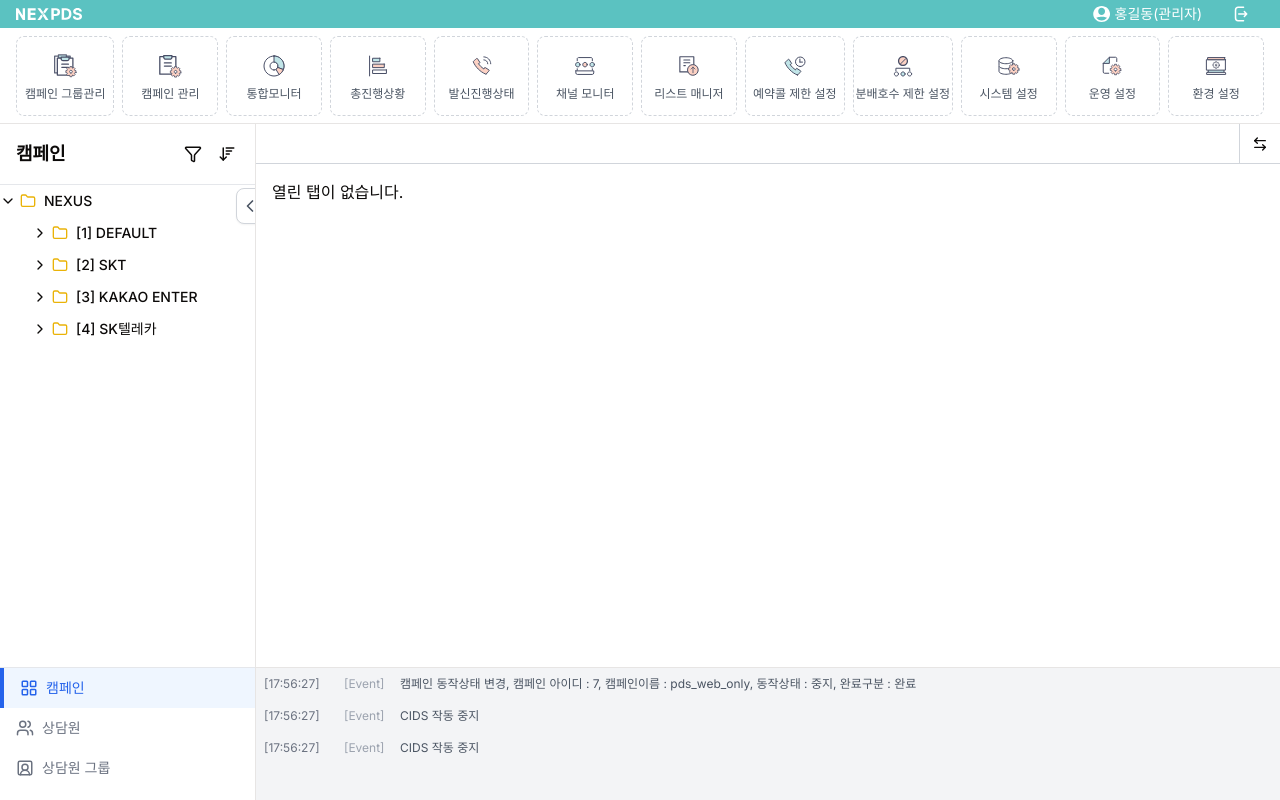
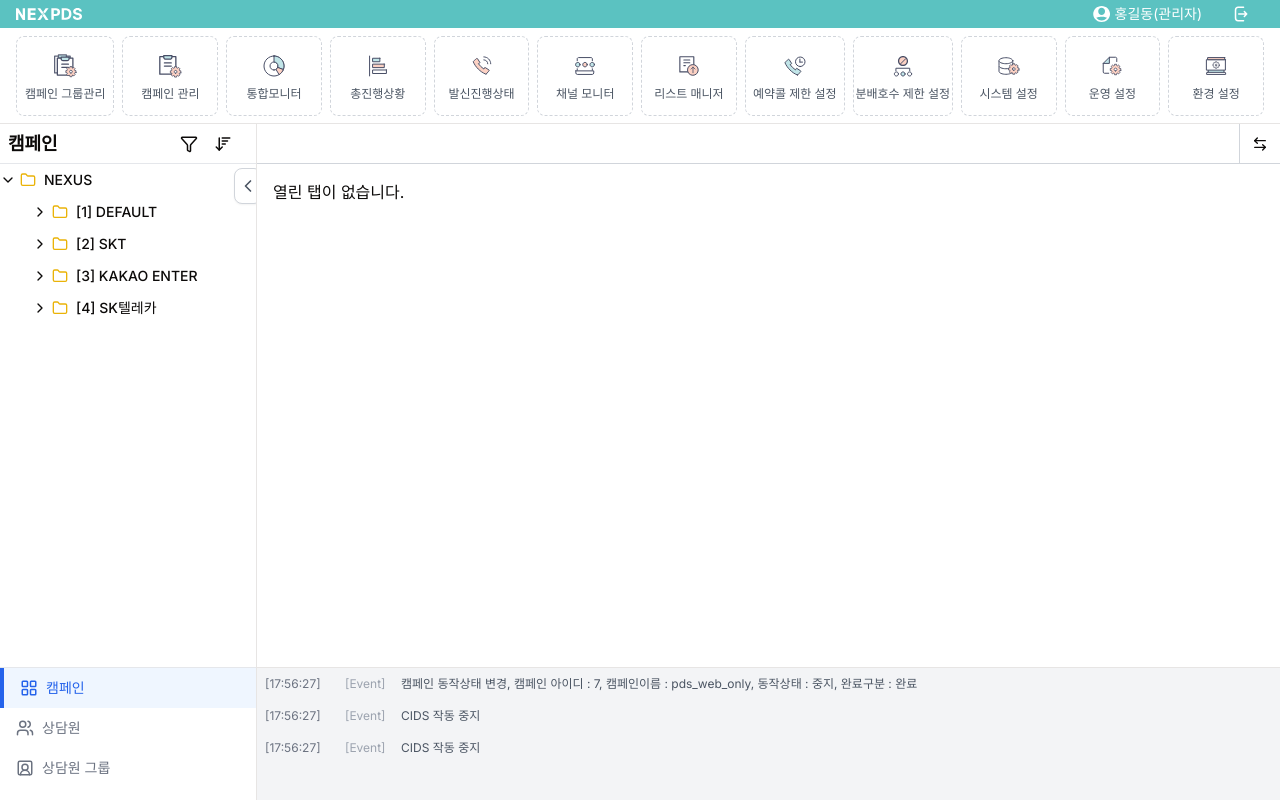
Before and after one commit to hyunsokstar/nexpds2, a Next.js app: page / in a window 1280 px wide. Built offline with nearby package versions, Linux system fonts and the light colour scheme.

Commit message:
사이드바 수정

```diff
--- a/src/store/useSidebarStore.ts
+++ b/src/store/useSidebarStore.ts
@@ -1,10 +1,12 @@
 // store/useSidebarStore.ts
-import { create } from 'zustand';
-import { persist } from 'zustand/middleware';
+"use client";
+
+import { create } from "zustand";
+import { persist } from "zustand/middleware";
 
 interface SidebarState {
-  isOpen: boolean;
-  width: number;
+  isOpen: boolean;         // 열림/닫힘 상태
+  width: number;           // 현재 너비
   toggleSidebar: () => void;
   setWidth: (width: number) => void;
 }
@@ -12,13 +14,13 @@ interface SidebarState {
 export const useSidebarStore = create<SidebarState>()(
   persist(
     (set) => ({
-      isOpen: true,
-      width: 256, // 기본 너비
+      isOpen: true,     // 기본: 열림
+      width: 256,       // 기본 너비
       toggleSidebar: () => set((state) => ({ isOpen: !state.isOpen })),
       setWidth: (width: number) => set({ width }),
     }),
     {
-      name: 'sidebar-storage',
+      name: "sidebar-storage",
     }
   )
 );
--- a/src/widgets/layout/index.tsx
+++ b/src/widgets/layout/index.tsx
@@ -1,267 +1,11 @@
-// "use client";
-
-// import { useState, useEffect } from "react";
-// import { usePathname } from "next/navigation";
-// import { Resizable } from "re-resizable";
-// import Header from "@/widgets/header";
-// import Sidebar from "@/widgets/sidebar";
-// import { TabContent } from "@/widgets/tabs/TabContent";
-// import { useMenuStore } from "@/store/tabStore";
-// import { TabBar } from "@/widgets/tabs/TabBar";
-// import {
-//   DndContext,
-//   DragEndEvent,
-//   DragOverlay,
-//   DragStartEvent,
-//   useSensor,
-//   useSensors,
-//   PointerSensor,
-//   DragOverEvent,
-// } from "@dnd-kit/core";
-// import CommonFooter from "../footer";
-
-// const SPLIT_WIDTH_KEY = "split-view-width";
-// const DEFAULT_SPLIT_WIDTH = 50;
-
-// interface AppLayoutProps {
-//   children: React.ReactNode;
-// }
-
-// const getSavedSplitWidth = () => {
-//   if (typeof window === "undefined") return DEFAULT_SPLIT_WIDTH;
-//   const saved = localStorage.getItem(SPLIT_WIDTH_KEY);
-//   return saved ? parseFloat(saved) : DEFAULT_SPLIT_WIDTH;
-// };
-
-// const saveSplitWidth = (width: number) => {
-//   localStorage.setItem(SPLIT_WIDTH_KEY, width.toString());
-// };
-
-// export function AppLayout({ children }: AppLayoutProps) {
-//   const pathname = usePathname();
-//   const isLoginPage = pathname === "/login";
-
-//   const {
-//     isSplit,
-//     leftTabs,
-//     rightTabs,
-//     moveTabToOtherSide,
-//     reorderTabs,
-//   } = useMenuStore();
-
-//   const [leftWidth, setLeftWidth] = useState(DEFAULT_SPLIT_WIDTH);
-//   const [isInitialized, setIsInitialized] = useState(false);
-//   const [activeId, setActiveId] = useState<string | null>(null);
-
-//   const sensors = useSensors(
-//     useSensor(PointerSensor, {
-//       activationConstraint: {
-//         distance: 8,
-//       },
-//     })
-//   );
-
-//   useEffect(() => {
-//     setLeftWidth(getSavedSplitWidth());
-//     setIsInitialized(true);
-//   }, []);
-
-//   if (isLoginPage) {
-//     return <>{children}</>;
-//   }
-
-//   const handleResize = (
-//     _e: MouseEvent | TouchEvent,
-//     _direction: "top" | "right" | "bottom" | "left" | "topRight" | "bottomRight" | "bottomLeft" | "topLeft",
-//     ref: HTMLElement
-//   ) => {
-//     const container = ref.parentElement;
-//     if (!container) return;
-
-//     const containerWidth = container.clientWidth;
-//     const newPercentage = (ref.clientWidth / containerWidth) * 100;
-//     const clampedPercentage = Math.min(Math.max(newPercentage, 30), 70);
-
-//     requestAnimationFrame(() => {
-//       setLeftWidth(clampedPercentage);
-//       saveSplitWidth(clampedPercentage);
-//     });
-//   };
-
-//   const handleDragStart = (event: DragStartEvent) => {
-//     setActiveId(event.active.id as string);
-//   };
-
-//   const handleDragOver = (event: DragOverEvent) => {
-//     const { active, over } = event;
-//     if (!over) return;
-//     const activeId = active.id.toString();
-//     const overId = over.id.toString();
-//     const [activePosition] = activeId.split("-");
-//     const [overPosition] = overId.split("-");
-
-//     if (activePosition !== overPosition) {
-//       event.active.data.current = {
-//         ...event.active.data.current,
-//         isOverOtherArea: true,
-//       };
-//     }
-//   };
-
-//   const handleDragEnd = (event: DragEndEvent) => {
-//     const { active, over } = event;
-//     setActiveId(null);
-
-//     if (!over) return;
-//     const activeId = active.id.toString();
-//     const overId = over.id.toString();
-//     const [activePosition, activeTabId] = activeId.split("-");
-//     const [overPosition, overTabId] = overId.split("-");
-
-//     if (activePosition !== overPosition) {
-//       moveTabToOtherSide(
-//         Number(activeTabId),
-//         activePosition as "left" | "right"
-//       );
-//     } else if (!overId.endsWith("-droppable")) {
-//       reorderTabs(
-//         Number(activeTabId),
-//         Number(overTabId),
-//         activePosition as "left" | "right"
-//       );
-//     }
-//   };
-
-//   const resizableProps = {
-//     minWidth: "30%",
-//     maxWidth: "70%",
-//     enable: { right: true },
-//     onResize: handleResize,
-//   };
-
-//   if (!isInitialized) {
-//     return (
-//       <div className="flex flex-col h-screen">
-//         <Header className="flex-shrink-0" />
-//         <div className="flex-1 min-h-0" />
-//         <CommonFooter />
-//       </div>
-//     );
-//   }
-
-//   const mainContent = (
-//     <DndContext
-//       sensors={sensors}
-//       onDragStart={handleDragStart}
-//       onDragOver={handleDragOver}
-//       onDragEnd={handleDragEnd}
-//     >
-//       {/* 상단 탭 바 영역 */}
-//       {isSplit ? (
-//         <div className="flex h-10 flex-shrink-0">
-//           <Resizable
-//             {...resizableProps}
-//             size={{ width: `${leftWidth}%`, height: "auto" }}
-//             className="border-r border-dashed border-red-400"
-//           >
-//             <div className="h-full">
-//               <TabBar position="left" />
-//             </div>
-//           </Resizable>
-//           <div
-//             className="border-l border-dashed border-blue-400 h-full"
-//             style={{
-//               width: `${100 - leftWidth}%`,
-//               transition: "width 0ms",
-//             }}
-//           >
-//             <TabBar position="right" />
-//           </div>
-//         </div>
-//       ) : (
-//         <div className="flex h-10 flex-shrink-0">
-//           <TabBar position="left" />
-//         </div>
-//       )}
-
-//       {/* 탭 콘텐츠 영역 */}
-//       {isSplit ? (
-//         <div className="flex flex-1 min-h-0">
-//           <Resizable
-//             {...resizableProps}
-//             size={{ width: `${leftWidth}%`, height: "auto" }}
-//             className="border-r border-dashed border-red-400"
-//           >
-//             <div className="h-full overflow-auto">
-//               <TabContent position="left" />
-//             </div>
-//           </Resizable>
-//           <div
-//             style={{
-//               width: `${100 - leftWidth}%`,
-//               transition: "width 0ms",
-//             }}
-//             className="border-l border-dashed border-blue-400"
-//           >
-//             <div className="h-full overflow-auto">
-//               <TabContent position="right" />
-//             </div>
-//           </div>
-//         </div>
-//       ) : (
-//         <div className="flex-1 min-h-0">
-//           <div className="h-full overflow-auto">
-//             <TabContent position="left" />
-//           </div>
-//         </div>
-//       )}
-
-//       <DragOverlay>
-//         {activeId ? (
-//           <div className="bg-white border border-dashed border-blue-400 px-2 py-1 rounded shadow-lg">
-//             {[...leftTabs, ...rightTabs].find(
-//               (tab) => `${tab.position}-${tab.id}` === activeId
-//             )?.title}
-//           </div>
-//         ) : null}
-//       </DragOverlay>
-//     </DndContext>
-//   );
-
-//   return (
-//     <div className="flex flex-col h-screen">
-//       {/* 헤더 */}
-//       <Header className="flex-shrink-0" />
-
-//       {/* 본문(사이드바 + 탭 컨텐츠) */}
-//       <div className="flex flex-1 min-h-0">
-//         <div className="w-64 flex-shrink-0 border-r overflow-auto">
-//           <Sidebar />
-//         </div>
-
-//         {/* 우측 메인 영역: 탭/분할 뷰 */}
-//         <div className="flex flex-col flex-1 min-h-0">
-//           {/* 탭 컨텐츠 */}
-//           <div className="flex flex-col flex-1 min-h-0">
-//             {mainContent}
-//           </div>
-
-//           {/* 푸터 */}
-//           <CommonFooter />
-//         </div>
-//       </div>
-//     </div>
-//   );
-// }
-
-// AppLayout.tsx
+// AppLayout.tsx (수정 버전)
 "use client";
 
 import { useState, useEffect } from "react";
 import { usePathname } from "next/navigation";
 import { Resizable } from "re-resizable";
 import Header from "@/widgets/header";
-import Sidebar from "@/widgets/sidebar";
+import Sidebar from "@/widgets/sidebar"; // ← 사이드바 컴포넌트 (내부에서 Resizable)
 import { TabContent } from "@/widgets/tabs/TabContent";
 import { useMenuStore } from "@/store/tabStore";
 import { TabBar } from "@/widgets/tabs/TabBar";
@@ -311,11 +55,7 @@ export function AppLayout({ children }: AppLayoutProps) {
   const [activeId, setActiveId] = useState<string | null>(null);
 
   const sensors = useSensors(
-    useSensor(PointerSensor, {
-      activationConstraint: {
-        distance: 8,
-      },
-    })
+    useSensor(PointerSensor, { activationConstraint: { distance: 8 } })
   );
 
   useEffect(() => {
@@ -329,7 +69,15 @@ export function AppLayout({ children }: AppLayoutProps) {
 
   const handleResize = (
     _e: MouseEvent | TouchEvent,
-    _direction: "top" | "right" | "bottom" | "left" | "topRight" | "bottomRight" | "bottomLeft" | "topLeft",
+    _direction:
+      | "top"
+      | "right"
+      | "bottom"
+      | "left"
+      | "topRight"
+      | "bottomRight"
+      | "bottomLeft"
+      | "topLeft",
     ref: HTMLElement
   ) => {
     const container = ref.parentElement;
@@ -406,6 +154,7 @@ export function AppLayout({ children }: AppLayoutProps) {
     );
   }
 
+  // 탭 메인 컨텐츠
   const mainContent = (
     <DndContext
       sensors={sensors}
@@ -492,18 +241,19 @@ export function AppLayout({ children }: AppLayoutProps) {
 
       {/* 본문(사이드바 + 탭 컨텐츠) */}
       <div className="flex flex-1 min-h-0">
-        <div className="w-64 flex-shrink-0 border-r overflow-hidden">
+        {/**
+         * ⭐ 여기서 w-64 제거!
+         * <div className="w-64 flex-shrink-0 ..." → <div className="flex-shrink-0 ...">
+         */}
+        <div className="flex-shrink-0 border-r overflow-hidden">
           <Sidebar />
         </div>
 
         {/* 우측 메인 영역: 탭/분할 뷰 */}
         <div className="flex flex-col flex-1 min-h-0">
-          {/* 탭 컨텐츠 */}
           <div className="flex flex-col flex-1 min-h-0">
             {mainContent}
           </div>
-
-          {/* 푸터 */}
           <CommonFooter />
         </div>
       </div>
--- a/src/widgets/sidebar/index.tsx
+++ b/src/widgets/sidebar/index.tsx
@@ -1,13 +1,13 @@
-// Sidebar.tsx
 "use client";
 
 import React, { useCallback, useState, useEffect } from "react";
 import { Resizable } from "re-resizable";
 import { useSidebarStore } from "@/store/useSidebarStore";
-import { debounce } from "lodash";
-import { SidebarHeader } from "./ui/SidebarHeader";
-import { TabContent } from "./ui/TabContent";
+import { debounce } from 'lodash';
+import { SidebarHeader } from './ui/SidebarHeader';
+import { TabContent } from './ui/TabContent';
 import { SidebarToggleButton } from "./ui/SidebarToggleButton";
+import { useSidebarTabStore } from "./model/store";
 import { SidebarTabs } from "./ui/SidebarTabs";
 
 export default function Sidebar() {
@@ -15,7 +15,6 @@ export default function Sidebar() {
   const toggleSidebar = useSidebarStore((state) => state.toggleSidebar);
   const [isResizing, setIsResizing] = useState(false);
   const [isInitialized, setIsInitialized] = useState(false);
-  const [resizeStartX, setResizeStartX] = useState(0);
 
   useEffect(() => {
     setIsInitialized(true);
@@ -28,30 +27,20 @@ export default function Sidebar() {
     []
   );
 
-  const handleResizeStart = useCallback((e: React.MouseEvent<HTMLElement> | React.TouchEvent<HTMLElement>) => {
+  const handleResizeStart = useCallback(() => {
     setIsResizing(true);
-    setResizeStartX('clientX' in e ? e.clientX : e.touches[0].clientX);
-    document.body.style.cursor = "ew-resize";
+    document.body.style.cursor = 'ew-resize';
   }, []);
 
-  const handleResize = useCallback(
-    (_: any, __: any, ref: HTMLElement) => {
+  const handleResize = useCallback((_: any, __: any, ref: HTMLElement) => {
     const newWidth = ref.clientWidth;
     debouncedSetWidth(newWidth);
-    },
-    [debouncedSetWidth]
-  );
+  }, [debouncedSetWidth]);
 
-  const handleResizeStop = useCallback((e: MouseEvent | TouchEvent) => {
+  const handleResizeStop = useCallback(() => {
     setIsResizing(false);
-    document.body.style.cursor = "default";
-
-    const clientX = 'clientX' in e ? e.clientX : e.touches[0].clientX;
-    const dragDistance = Math.abs(clientX - resizeStartX);
-    if (dragDistance < 5) {
-      toggleSidebar();
-    }
-  }, [resizeStartX, toggleSidebar]);
+    document.body.style.cursor = 'default';
+  }, []);
 
   if (!isInitialized) {
     return <div className="h-full opacity-0" />;
@@ -59,16 +48,17 @@ export default function Sidebar() {
 
   return (
     <div className="h-full flex flex-col">
+      <div className="flex-1 relative">
         <Resizable
           size={{
             width: isOpen ? width : 16,
-          height: "auto",
+            height: '100%',
           }}
           minWidth={16}
           maxWidth={480}
           enable={{
             top: false,
-          right: true,
+            right: isOpen,
             bottom: false,
             left: false,
             topRight: false,
@@ -78,55 +68,59 @@ export default function Sidebar() {
           }}
           handleStyles={{
             right: {
-            width: "12px",
-            right: "-6px",
-            cursor: "ew-resize",
-            height: "100%",
-            position: "absolute",
-            zIndex: 20,
-          },
+              width: '16px',
+              right: '-8px',
+              height: '100%',
+              position: 'absolute',
+              cursor: 'ew-resize',
+              zIndex: 50,
+            }
           }}
           onResizeStart={handleResizeStart}
           onResize={handleResize}
           onResizeStop={handleResizeStop}
-        className="bg-white flex-1 relative overflow-hidden"
+          className="bg-white h-full relative"
           style={{
-          transition: isResizing ? "none" : "width 300ms ease-in-out",
+            transition: isResizing ? 'none' : 'width 300ms ease-in-out',
           }}
         >
+          {/* 토글 버튼 */}
+          <div className="absolute -right-2 top-3 z-40">
             <SidebarToggleButton isOpen={isOpen} onClick={toggleSidebar} />
+          </div>
 
           <div
             className={`
               h-full flex flex-col
-            ${!isOpen && "w-0 overflow-hidden"}
-            ${isResizing ? "" : "transition-all duration-300 ease-in-out"}
+              ${!isOpen && 'w-0 overflow-hidden'}
+              ${isResizing ? '' : 'transition-all duration-300 ease-in-out'}
             `}
           >
-          {isOpen && (
-            <>
             <SidebarHeader />
             <div className="flex-1 overflow-hidden">
               <TabContent />
             </div>
-            </>
-          )}
           </div>
 
+          {/* 리사이즈 핸들 시각적 표시 */}
           <div
             className={`
-            absolute top-0 -right-px w-px h-full bg-gray-200
+              absolute top-0 -right-px w-px h-full bg-gray-200 z-30 pointer-events-none
               after:absolute after:inset-0 after:border-r after:border-dashed after:border-gray-300
             `}
+            style={{
+              transition: isResizing ? 'none' : 'all 300ms ease-in-out',
+            }}
           />
         </Resizable>
+      </div>
 
       {/* 하단 탭 메뉴 */}
       <div
         className={`
           bg-white flex-shrink-0
-          ${isResizing ? "" : "transition-all duration-300 ease-in-out"}
-          ${!isOpen ? "w-16" : ""}
+          ${isResizing ? '' : 'transition-all duration-300 ease-in-out'}
+          ${!isOpen ? 'w-16' : ''}
         `}
         style={{ width: isOpen ? width : 16 }}
       >
--- a/src/widgets/sidebar/ui/SidebarHeader.tsx
+++ b/src/widgets/sidebar/ui/SidebarHeader.tsx
@@ -9,7 +9,7 @@ export function SidebarHeader() {
   const activeTabLabel = SIDEBAR_TABS.find(tab => tab.id === activeTab)?.label;
 
   return (
-    <div className="p-4 border-b border-gray-200 flex justify-between items-center">
+    <div className="border-b border-gray-200 flex justify-between items-center h-10 pl-2 pr-5">
       <h2 className="text-lg font-semibold">{activeTabLabel}</h2>
       <div className="flex gap-2">
         <button className="p-1 hover:bg-gray-100 rounded">
--- a/src/widgets/sidebar/ui/SidebarToggleButton.tsx
+++ b/src/widgets/sidebar/ui/SidebarToggleButton.tsx
@@ -15,7 +15,7 @@ export function SidebarToggleButton({ isOpen, onClick, className }: SidebarToggl
     <button
       onClick={onClick}
       className={cn(
-        "absolute top-16 right-[-8px]", // 📌 버튼을 경계선 오른쪽으로 이동
+        "absolute top-8 right-[2px]", // 📌 버튼을 경계선 오른쪽으로 이동
         "w-7 h-9 flex items-center justify-center", // 📌 클릭 영역 확대
         "bg-white border border-gray-300 rounded-lg shadow-sm",
         "hover:bg-gray-100 hover:border-gray-400",
```
Lines whose indentation alone changed are shown as unchanged.
